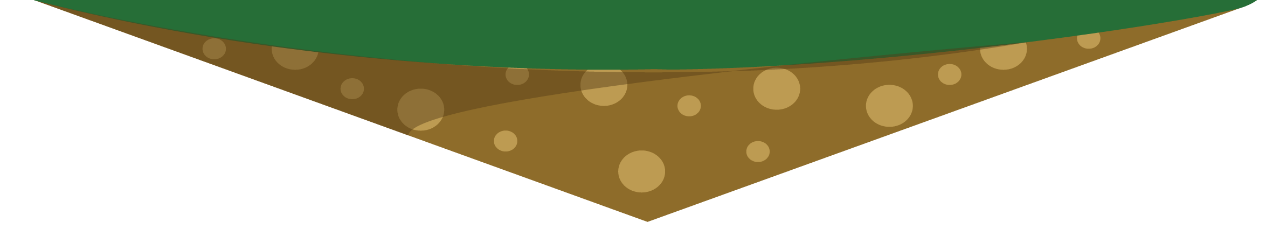
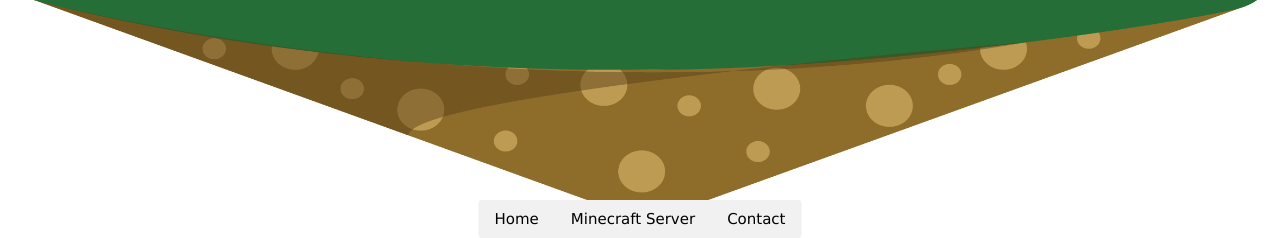
Before and after one commit to NoahLopezGit/MyWebsite, a Flask app: page /minecraft in a window 1280 px wide. Shown: the part 670-908 px from the top of the page. Run offline with Flask 2, Linux system fonts and the light colour scheme; data that the repository does not hold is empty.

Commit message:
added navbar to mc page

```diff
--- a/templates/minecraft_page.html
+++ b/templates/minecraft_page.html
@@ -22,5 +22,21 @@
         <h1 style="color:black">MC server is: mc.BigLsClubhouse.com</h1>
         <h1 style="font-size:20px;color:black;">{{ mc_server_status }}</h1>
     </div>
+
+    <!-- Navbar (placed at the bottom of the header image) -->
+    <div class="w3-bar w3-light-grey w3-round w3-display-bottommiddle w3-hide-small" style="bottom:-16px">
+        <a href="http://biglsclubhouse.com/templates/W3.CSS Template.html#" class="w3-bar-item w3-button">Home</a>
+        <a href="./minecraft" class="w3-bar-item w3-button">Minecraft Server</a>
+        <a href="#contact" class="w3-bar-item w3-button">Contact</a>
+    </div>
 </header>
+
+<!-- Navbar on small screens -->
+<div class="w3-center w3-light-grey w3-padding-16 w3-hide-large w3-hide-medium">
+    <div class="w3-bar w3-light-grey">
+        <a href="#home" class="w3-bar-item w3-button">Home</a>
+        <a href="./minecraft" class="w3-bar-item w3-button">Minecraft Server</a>
+        <a href="#contact" class="w3-bar-item w3-button">Contact</a>
+    </div>
+</div>
 </html>
```
